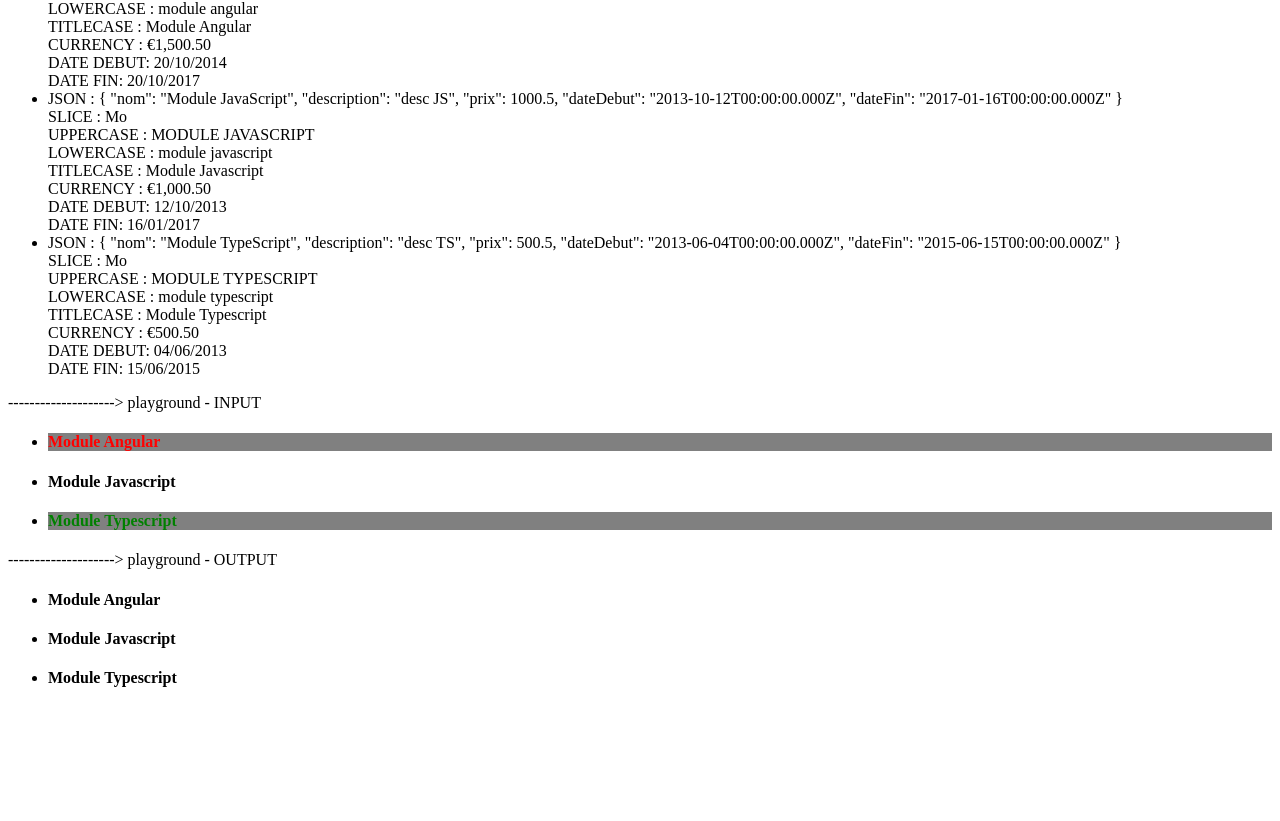
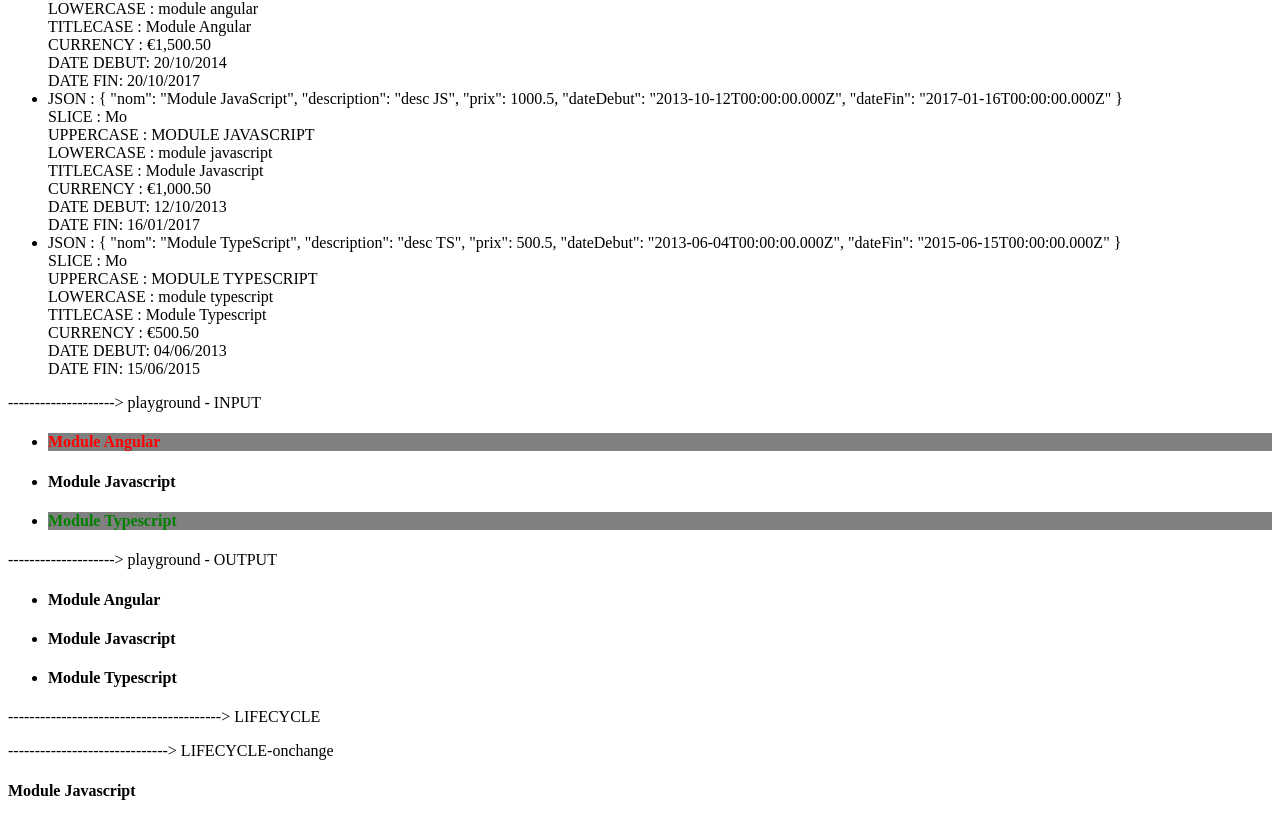
Before and after one commit to avlas/formation-angular-formation-cli, an Angular app: page / in a window 1280 px wide. Shown: the part 2240-3061 px from the top of the page. Before the commit the page ends 2948 px from the top, so only its background shows below. Built offline with nearby package versions, Linux system fonts and the light colour scheme.

Commit message:
lifecycle

```diff
--- a/src/app/app.component.html
+++ b/src/app/app.component.html
@@ -49,3 +49,5 @@
 <app-pipe></app-pipe>
 
 <app-playground></app-playground>
+
+<app-lifecycle></app-lifecycle>
--- a/src/app/app.module.ts
+++ b/src/app/app.module.ts
@@ -19,9 +19,11 @@
 import { PlaygroundComponent } from './playground/playground.component';
 import { FormationItemInputComponent } from './formation-item-input/formation-item-input.component';
 import { FormationItemOutputComponent } from './formation-item-output/formation-item-output.component';
+import { LifecycleComponent } from './lifecycle/lifecycle.component';
+import { LifecycleOnchangeComponent } from './lifecycle-onchange/lifecycle-onchange.component';
 
 @NgModule({
-  declarations: [ AppComponent, FormationComponent, InterpolateComponent, InterpolateParamOptionalComponent, BindingProprieteComponent, BindingEvenimentComponent, VariableLocaleComponent, NgIfComponent, NgIfElseComponent, NgIfFormationComponent, NgForComponent, NgSwitchComponent, NgStyleComponent, NgClassComponent, PipeComponent, PlaygroundComponent, FormationItemInputComponent, FormationItemOutputComponent ],
+  declarations: [ AppComponent, FormationComponent, InterpolateComponent, InterpolateParamOptionalComponent, BindingProprieteComponent, BindingEvenimentComponent, VariableLocaleComponent, NgIfComponent, NgIfElseComponent, NgIfFormationComponent, NgForComponent, NgSwitchComponent, NgStyleComponent, NgClassComponent, PipeComponent, PlaygroundComponent, FormationItemInputComponent, FormationItemOutputComponent, LifecycleComponent, LifecycleOnchangeComponent ],
   imports: [  BrowserModule ],
   providers: [],
   bootstrap: [AppComponent]
--- /dev/null
+++ b/src/app/lifecycle-onchange/lifecycle-onchange.component.html
@@ -0,0 +1,11 @@
+<p>
+  ------------------------------> LIFECYCLE-onchange
+</p>
+
+<div>
+  <h4>{{formation?.nom | titlecase }}</h4>
+  <p> {{formation?.description }} </p>
+  <p> {{formation?.prix | currency:'EUR'}} </p>
+  <p> {{formation?.dateDebut | date:'dd/MM/yyyy'}} </p>
+  <p> {{formation?.dateFin | date:'dd/MM/yyyy'}} </p>
+</div>
--- /dev/null
+++ b/src/app/lifecycle-onchange/lifecycle-onchange.component.ts
@@ -0,0 +1,27 @@
+import {Component, Input, OnChanges, OnInit, SimpleChanges} from '@angular/core';
+import { Formation } from '../model/Formation';
+
+@Component({
+  selector: 'app-lifecycle-onchange',
+  templateUrl: './lifecycle-onchange.component.html',
+  styleUrls: ['./lifecycle-onchange.component.css']
+})
+export class LifecycleOnchangeComponent implements OnInit, OnChanges {
+
+  @Input()
+  formation: Formation;
+
+  constructor() { }
+
+  ngOnInit() {
+  }
+
+  ngOnChanges(change: SimpleChanges) {
+    const f = change['formation'];
+    if (f.previousValue) {
+        console.log(`Previous : ${f.previousValue.nom}`);
+    }
+    console.log(`Current : ${f.currentValue.nom}`);
+  }
+
+}
--- /dev/null
+++ b/src/app/lifecycle/lifecycle.component.html
@@ -0,0 +1,7 @@
+<p>
+  ----------------------------------------> LIFECYCLE
+</p>
+
+<div>
+    <app-lifecycle-onchange [formation]="formation"></app-lifecycle-onchange>
+</div>
--- /dev/null
+++ b/src/app/lifecycle/lifecycle.component.ts
@@ -0,0 +1,24 @@
+import { Component, OnInit } from '@angular/core';
+import { Formation } from '../model/Formation';
+
+const NOM_ANGULAR: string = 'Module Angular';
+const NOM_JS: string = 'Module JavaScript';
+
+@Component({
+  selector: 'app-lifecycle',
+  templateUrl: './lifecycle.component.html',
+  styleUrls: ['./lifecycle.component.css']
+})
+export class LifecycleComponent implements OnInit {
+
+  formation: Formation = new Formation(NOM_ANGULAR);
+
+  constructor() { }
+
+  ngOnInit() {
+    setInterval(()=> {
+        this.formation = new Formation(this.formation.nom === NOM_ANGULAR ? NOM_JS : NOM_ANGULAR);
+    }, 1000);
+  }
+
+}
```
Also changed, not shown: src/app/lifecycle-onchange/lifecycle-onchange.component.css (added), src/app/lifecycle/lifecycle.component.css (added), 2 other files (tests, documents, lock files or other folders).
